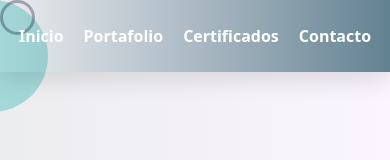
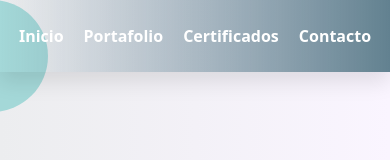
Before and after one commit to diegoescurra/portfolio, a React (Vite) app: page / in a window 390 px wide. Shown: the top 160 px of the page. Built offline with nearby package versions, Linux system fonts and the light colour scheme.

Commit message:
hidden circle

```diff
--- a/src/components/Views/Home.jsx
+++ b/src/components/Views/Home.jsx
@@ -29,7 +29,7 @@ export const Home = () => {
   return (
     <Layout>
      <div
-        className="light-circle"
+        className="light-circle hidden lg:block"
 
         style={{
           backgroundColor:'transparent',
```
